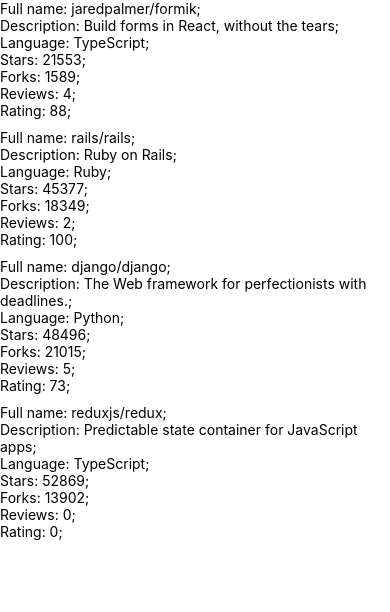
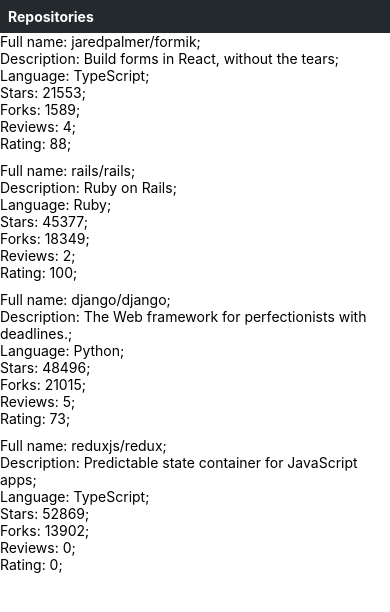
Before and after one commit to robineisepoptahti/FSO_part10, a React Native app in the folder rate-repository-app/: screen / in a window 390 px wide. Shown: the top 612 px of the page. Built offline with nearby package versions, Linux system fonts and the light colour scheme.

Commit message:
Added 10.4. Android emulator very buggy

```diff
--- /dev/null
+++ b/rate-repository-app/src/components/AppBar.jsx
@@ -0,0 +1,27 @@
+import { View, StyleSheet, Pressable } from "react-native";
+import Constants from "expo-constants";
+import Text from "./Text";
+import theme from "../theme";
+
+const styles = StyleSheet.create({
+  container: {
+    paddingTop: Constants.statusBarHeight,
+    // ...
+  },
+  // ...
+});
+
+const AppBar = () => {
+  console.log("BVDFG");
+  return (
+    <View style={[styles.container, theme.backgrounds.bar]}>
+      <Pressable style={theme.backgrounds.bars}>
+        <Text style={{ color: "white", fontWeight: "bold", padding: 8 }}>
+          Repositories
+        </Text>
+      </Pressable>
+    </View>
+  );
+};
+
+export default AppBar;
--- a/rate-repository-app/src/components/Main.jsx
+++ b/rate-repository-app/src/components/Main.jsx
@@ -1,10 +1,9 @@
-import Constants from "expo-constants";
 import { StyleSheet, View } from "react-native";
-import RepositoriyList from "./RepositoryList";
+import RepositoryList from "./RepositoryList";
+import AppBar from "./AppBar";
 
 const styles = StyleSheet.create({
   container: {
-    marginTop: Constants.statusBarHeight,
     flexGrow: 1,
     flexShrink: 1,
   },
@@ -13,7 +12,8 @@
 const Main = () => {
   return (
     <View style={styles.container}>
-      <RepositoriyList></RepositoriyList>
+      <AppBar />
+      <RepositoryList></RepositoryList>
     </View>
   );
 };
--- /dev/null
+++ b/rate-repository-app/src/components/Text.jsx
@@ -0,0 +1,39 @@
+import { Text as NativeText, StyleSheet } from "react-native";
+
+import theme from "../theme";
+
+const styles = StyleSheet.create({
+  text: {
+    color: theme.colors.textPrimary,
+    fontSize: theme.fontSizes.body,
+    fontFamily: theme.fonts.main,
+    fontWeight: theme.fontWeights.normal,
+  },
+  colorTextSecondary: {
+    color: theme.colors.textSecondary,
+  },
+  colorPrimary: {
+    color: theme.colors.primary,
+  },
+  fontSizeSubheading: {
+    fontSize: theme.fontSizes.subheading,
+  },
+  fontWeightBold: {
+    fontWeight: theme.fontWeights.bold,
+  },
+});
+
+const Text = ({ color, fontSize, fontWeight, style, ...props }) => {
+  const textStyle = [
+    styles.text,
+    color === "textSecondary" && styles.colorTextSecondary,
+    color === "primary" && styles.colorPrimary,
+    fontSize === "subheading" && styles.fontSizeSubheading,
+    fontWeight === "bold" && styles.fontWeightBold,
+    style,
+  ];
+
+  return <NativeText style={textStyle} {...props} />;
+};
+
+export default Text;
--- /dev/null
+++ b/rate-repository-app/src/theme.js
@@ -0,0 +1,23 @@
+const theme = {
+  colors: {
+    textPrimary: "#24292e",
+    textSecondary: "#586069",
+    primary: "#0366d6",
+  },
+  fontSizes: {
+    body: 14,
+    subheading: 16,
+  },
+  fonts: {
+    main: "System",
+  },
+  fontWeights: {
+    normal: "400",
+    bold: "700",
+  },
+  backgrounds: {
+    bar: { backgroundColor: "#24292e" },
+  },
+};
+
+export default theme;
```
